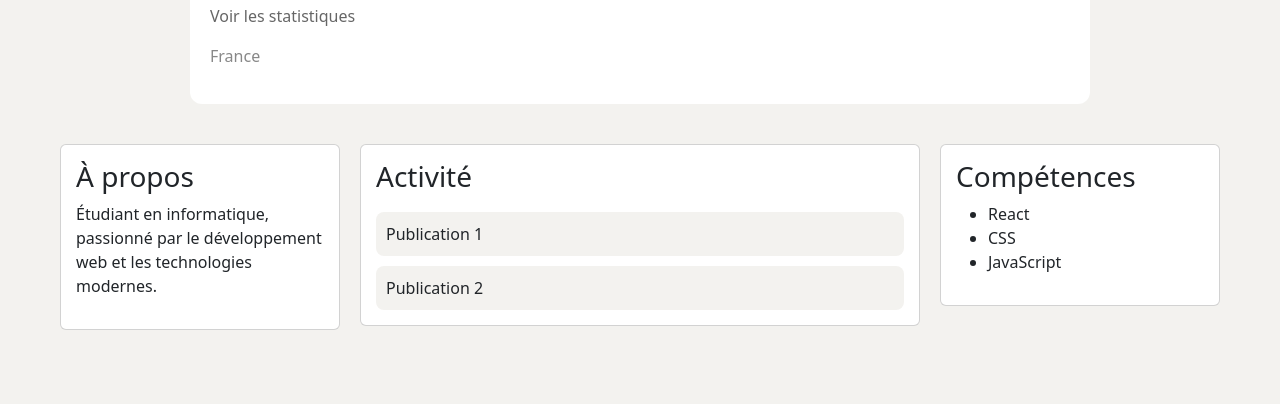
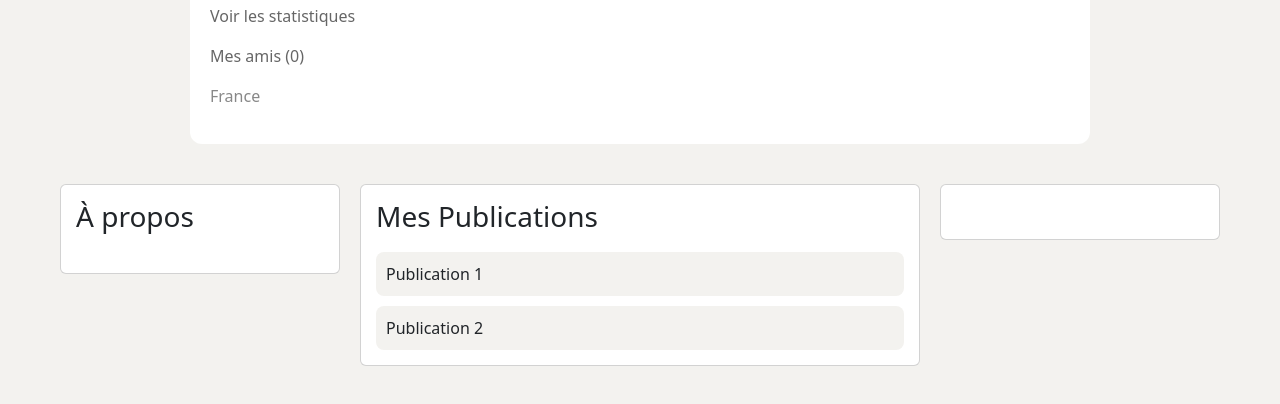
Before and after one commit to medchahid2024/SIRIUS_2, a React app in the folder Frontend/: page /Profil in a window 1280 px wide. Shown: the part 338-742 px from the top of the page. Built offline with nearby package versions, Linux system fonts and the light colour scheme.

Commit message:
Afficher/masquer en interface de mes amis acceptés

```diff
--- a/Frontend/src/components/Profil.js
+++ b/Frontend/src/components/Profil.js
@@ -1,14 +1,31 @@
 import "../styles/Profil.css";
 import React, {useEffect, useState} from "react";
-import logo from "../assets/logo.jpeg";
 
 
 export default function Profil() {
     const [user, setUser] = useState(null);
-    useEffect(() => {
-        const u = localStorage.getItem("user");
+    const [friends, setFriends] = useState([]);
+    const [afficheAmis, setafficheAmis] = useState(false);
+
+
+
+
+    useEffect(() => {const u = localStorage.getItem("user");
         if (u) setUser(JSON.parse(u));
     }, []);
+
+
+
+    useEffect(() => {
+        if (!user?.idUtilisateur) return;
+
+        fetch(`http://localhost:8080/MyUpec/ami/mesAmis/${user.idUtilisateur}`)
+            .then((r) => r.json())
+            .then((data) => setFriends(Array.isArray(data) ? data : []))
+            .catch(console.error);
+    }, [user?.idUtilisateur]);
+
+
     return (
 
         <div className="profil-page">
@@ -20,7 +37,27 @@ export default function Profil() {
             <div className="profil-card">
 
                 <h2>{user ? `${user.nom} ${user.prenom}` : "Profil"} </h2>
+
                 <p className="profil-title">Voir les statistiques</p>
+                <p
+                    className="profil-title"
+                    onClick={() => setafficheAmis(!afficheAmis)}
+                    style={{ cursor: "pointer" }}
+                >
+                    Mes amis ({friends.length})
+                </p>
+
+                {afficheAmis && (
+                    <div className="friends-list">
+                        {friends.map((f) => (
+                            <div className="friend-item" key={f.idUtilisateur}>
+                                <div>{f.nom} {f.prenom}</div>
+                            </div>
+                        ))}
+                    </div>
+                )}
+
+
                 <p className="profil-location">France</p>
             </div>
 
@@ -30,15 +67,14 @@ export default function Profil() {
                     <div className="card">
                         <h3>À propos</h3>
                         <p>
-                            Étudiant en informatique, passionné par le développement web
-                            et les technologies modernes.
+
                         </p>
                     </div>
                 </aside>
 
                 <main className="profil-center">
                     <div className="card">
-                        <h3>Activité</h3>
+                        <h3>Mes Publications</h3>
                         <div className="post">Publication 1</div>
                         <div className="post">Publication 2</div>
                     </div>
@@ -46,11 +82,9 @@ export default function Profil() {
 
                 <aside className="profil-right">
                     <div className="card">
-                        <h3>Compétences</h3>
+                        <h3></h3>
                         <ul>
-                            <li>React</li>
-                            <li>CSS</li>
-                            <li>JavaScript</li>
+
                         </ul>
                     </div>
                 </aside>
--- a/Frontend/src/styles/Profil.css
+++ b/Frontend/src/styles/Profil.css
@@ -41,7 +41,6 @@
     color: #888;
 }
 
-/* Layout */
 .profil-layout {
     display: grid;
     grid-template-columns: 2fr 4fr 2fr;
```
Also changed, not shown: 1 other file.
